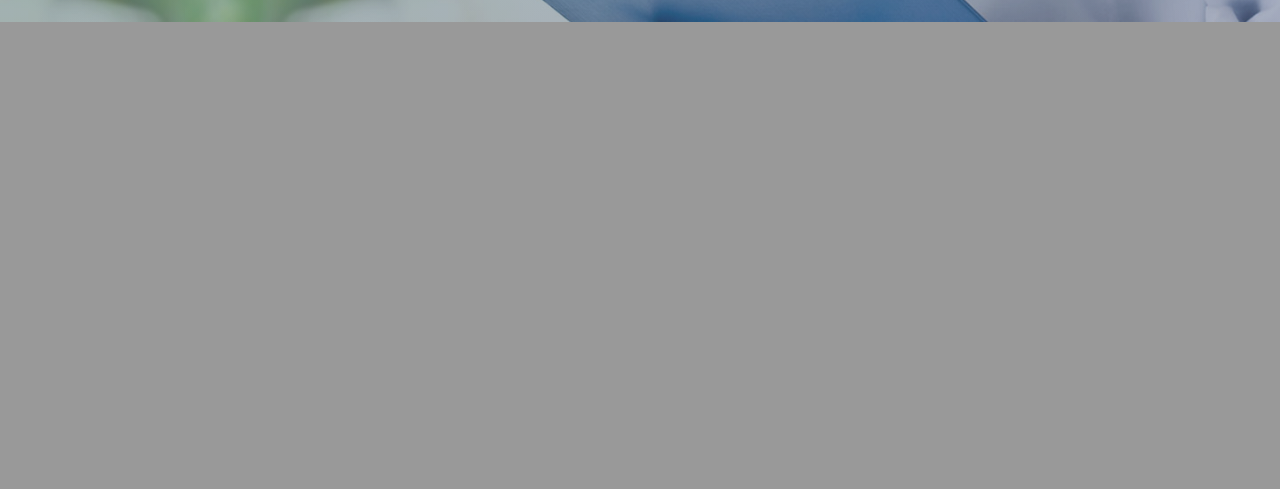
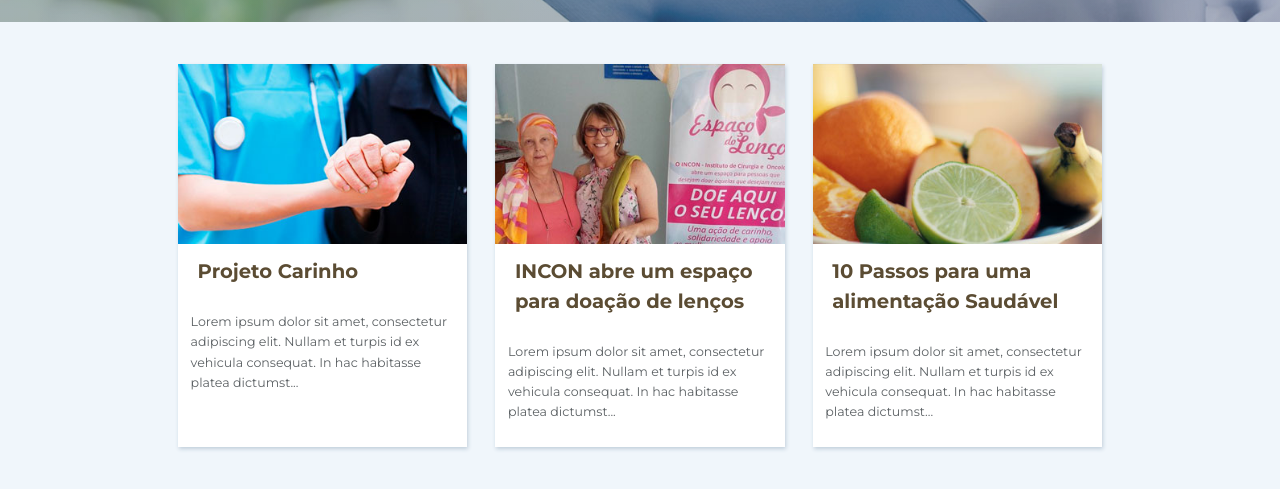
Before and after one commit to luizfelipejr/incon-html, a website: page public/index.html in a window 1280 px wide. Shown: the part 409-898 px from the top of the page. Before the commit the page ends 800 px from the top, so only its background shows below. Drawn offline with Linux system fonts and the light colour scheme.

Commit message:
create highlights area

```diff
--- a/assets/sass/core/_variables.scss
+++ b/assets/sass/core/_variables.scss
@@ -12,4 +12,4 @@ $core-font-stack: 'Montserrat', sans-serif;
 
 $core-font-color: #5c6164;
 $core-primary-color: #088cf1;
-$core-body-background-color: #999;
+$core-body-background-color: #f0f6fb;
--- a/assets/sass/modules/_main-highlights.scss
+++ b/assets/sass/modules/_main-highlights.scss
@@ -0,0 +1,99 @@
+.main-highlights {
+  @include display(flex);
+  @include flex-wrap(wrap);
+  @include justify-content(space-between);
+}
+
+.highlights-wrapper {
+  @include clearfix;
+  @include outer-container;
+  padding: 3em 0;
+}
+
+.highlight {
+  $base-border-color: #c7d4df !default;
+  $base-border-radius: 0 !default;
+  $base-background-color: white !default;
+  $base-spacing: 2em !default;
+  $action-color: $core-primary-color !default;
+  $dark-gray: #333 !default;
+  $base-font-color: $dark-gray !default;
+  $highlight-border-color: $base-border-color;
+  $highlight-border: 0 solid $highlight-border-color;
+  $highlight-background: lighten($highlight-border-color, 10%);
+  $highlight-background: $base-background-color;
+  $highlight-header-background: $highlight-background;
+  $highlight-margin: 1em;
+  $highlight-image-hover-opacity: 0.7;
+  $highlight-image-hover-color: #F8F2B4;
+  $highlight-header-text-color: #5b4c33;
+  $highlight-content-text-color: $core-font-color;
+
+  @include flex-basis(15em);
+  @include flex-grow(1);
+  @include transition (all 0.2s ease-in-out);
+
+  background-color: $highlight-background;
+  border-radius: $base-border-radius;
+  border: $highlight-border;
+  box-shadow: 1px 2px 4px darken($base-border-color, 2%);
+  cursor: pointer;
+  margin: 0 $highlight-margin $base-spacing $highlight-margin;
+  position: relative;
+
+
+  .highlight-image {
+    overflow: hidden;
+    height: 180px;
+    max-height: 180px;
+    background-color: $highlight-image-hover-color;
+
+    img {
+      @include transition (all 0.2s ease-in-out);
+      border-top-left-radius: $base-border-radius;
+      border-top-right-radius: $base-border-radius;
+      width: 100%;
+      opacity: 1;
+    }
+  }
+
+  .highlight-header {
+    @include transition (all 0.2s ease-in-out);
+    background-color: $highlight-header-background;
+    border-bottom: $highlight-border;
+    border-radius: $base-border-radius $base-border-radius 0 0;
+    font-weight: bold;
+    line-height: 1.5em;
+    padding: ($base-spacing / 3) ($base-spacing / 2);
+    color: $highlight-header-text-color;
+    font-size: 1.4em;
+  }
+
+  .highlight-copy {
+    font-size: 0.9em;
+    line-height: 1.6em;
+    padding: ($base-spacing / 2) ($base-spacing / 2);
+
+    p {
+      margin: 0 0 ($base-spacing / 2);
+      color: $highlight-content-text-color;
+    }
+  }
+
+  &:focus,
+  &:hover {
+    cursor: pointer;
+
+    img {
+      opacity: $highlight-image-hover-opacity;
+    }
+  }
+
+  &:active {
+    background-color: $highlight-background;
+
+    .highlight-header {
+      background-color: $highlight-background;
+    }
+  }
+}
--- a/public/index.html
+++ b/public/index.html
@@ -59,6 +59,7 @@
       </div>
     </header>
 
+    <!-- Banner -->
     <section class="main-banner">
       <div class="main-banner-image-gradient">
         <img src="img/banner/banner-01.jpg" alt="Soluções humanizadas em Oncologia">
@@ -71,6 +72,39 @@
       </div>
     </section>
 
+    <!-- Highlights -->
+    <div class="main-highlights highlights-wrapper">
+
+      <div class="highlight">
+        <div class="highlight-image">
+          <img src="img/highlights/highlight01.jpg" alt="">
+        </div>
+        <div class="highlight-header">Projeto Carinho</div>
+        <div class="highlight-copy">
+          <p>Lorem ipsum dolor sit amet, consectetur adipiscing elit. Nullam et turpis id ex vehicula consequat. In hac habitasse platea dictumst...</p>
+        </div>
+      </div>
+
+      <div class="highlight">
+        <div class="highlight-image">
+          <img src="img/highlights/highlight02.jpg" alt="">
+        </div>
+        <div class="highlight-header">INCON abre um espaço para doação de lenços</div>
+        <div class="highlight-copy">
+          <p>Lorem ipsum dolor sit amet, consectetur adipiscing elit. Nullam et turpis id ex vehicula consequat. In hac habitasse platea dictumst...</p>
+        </div>
+      </div>
+
+      <div class="highlight">
+        <div class="highlight-image">
+          <img src="img/highlights/highlight03.jpg" alt="">
+        </div>
+        <div class="highlight-header">10 Passos para uma alimentação Saudável</div>
+        <div class="highlight-copy">
+          <p>Lorem ipsum dolor sit amet, consectetur adipiscing elit. Nullam et turpis id ex vehicula consequat. In hac habitasse platea dictumst...</p>
+        </div>
+      </div>
+    </div>
 
 
     <footer>
```
Also changed, not shown: public/css/styles.css, public/img/highlights/highlight01.jpg (added), public/img/highlights/highlight02.jpg (added), public/img/highlights/highlight03.jpg (added), 1 other file.
